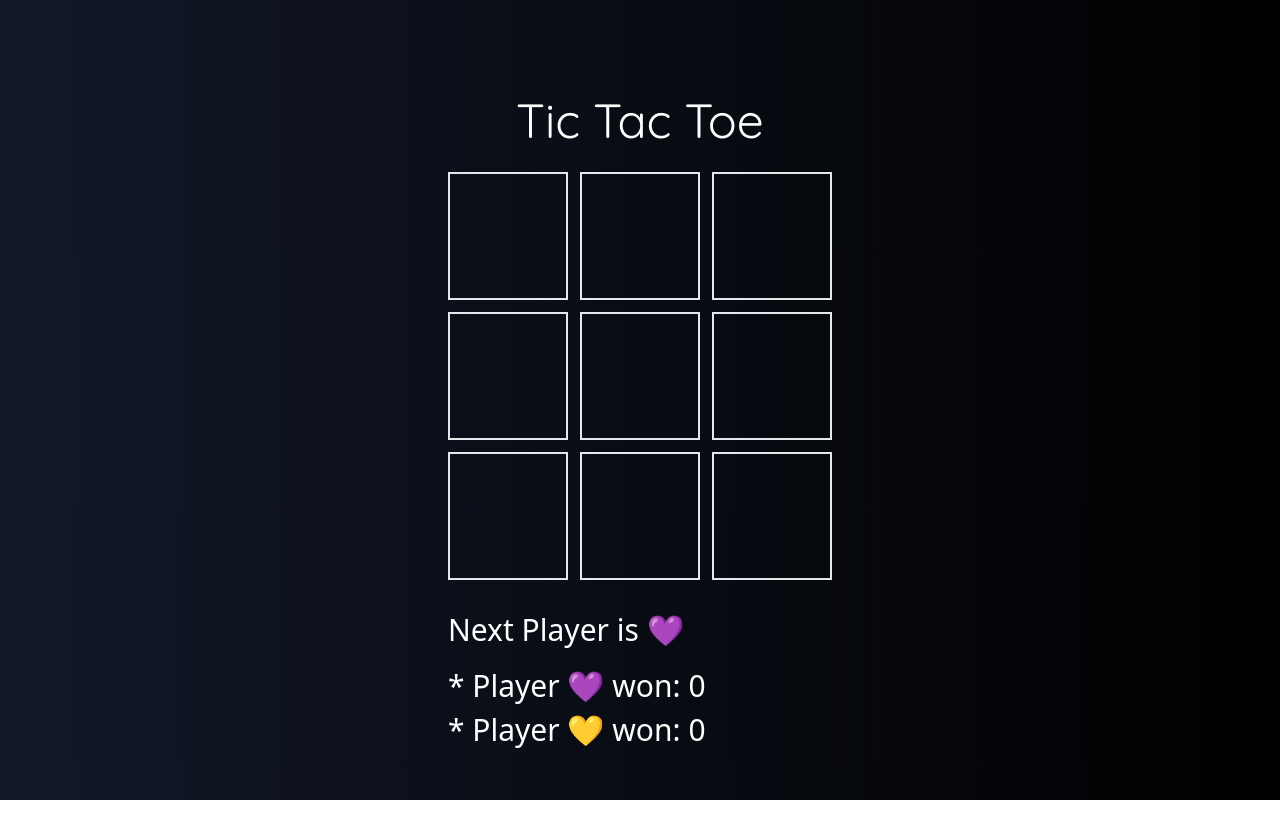
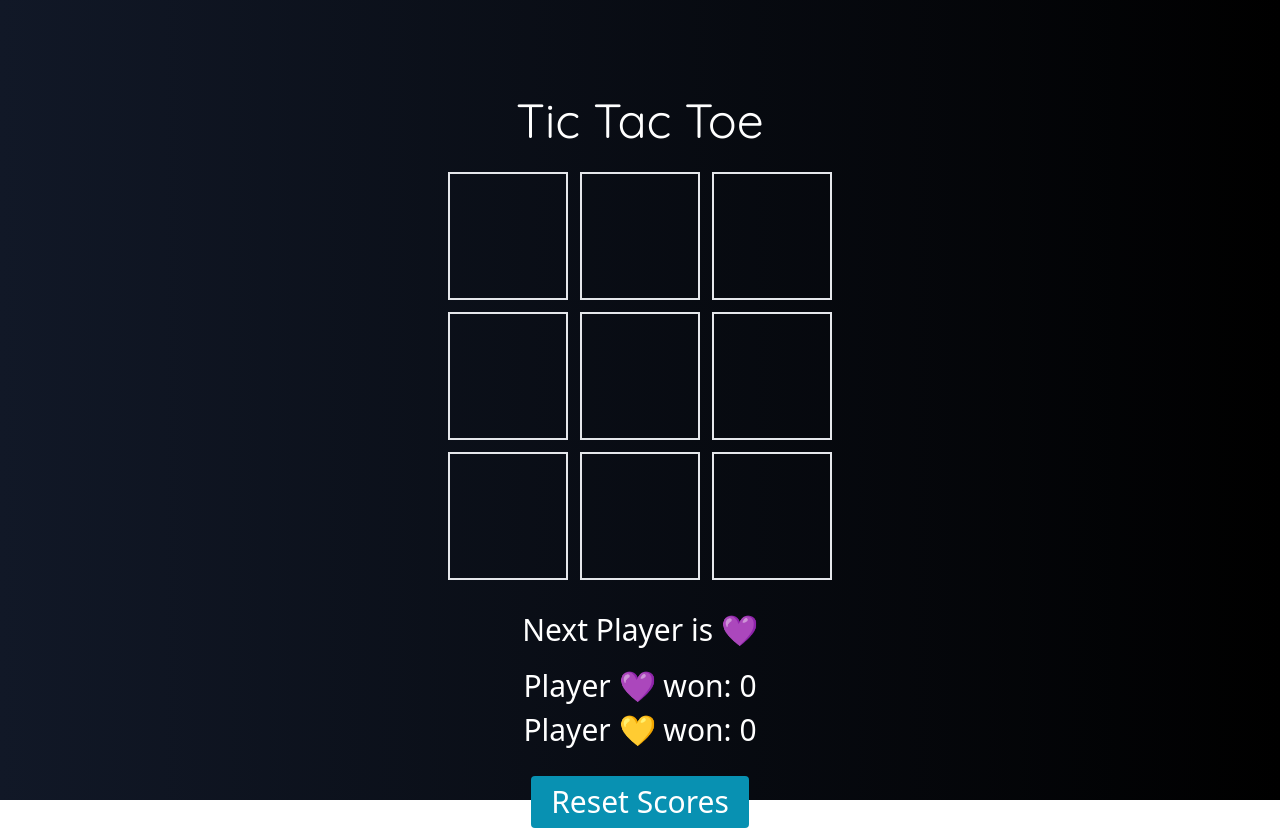
Before and after one commit to yukosuga/tic-tac-toe, a React (Vite) app: page / in a window 1280 px wide. Before the commit the page ends 800 px from the top, so only its background shows below. Built offline with nearby package versions, Linux system fonts and the light colour scheme.

Commit message:
Added reset button

```diff
--- a/src/App.tsx
+++ b/src/App.tsx
@@ -120,6 +120,11 @@ function App() {
     setGameState(newValues);
   };
 
+  const resetScores = () => {
+    setScores(INITIAL_SCORES);
+    localStorage.setItem("scores", JSON.stringify(INITIAL_SCORES));
+  };
+
   return (
     <div className="h-full p-24 bg-gradient-to-r from-gray-900 to-black">
       <h1 className="text-center text-5xl mb-7 font-display text-white">
@@ -136,16 +141,23 @@ function App() {
           ))}
         </div>
 
-        <div className="mx-auto w-96 text-3xl">
+        <div className="flex flex-col items-center justify-center mx-auto w-96 text-3xl">
           <p className="text-white mt-8">
             Next Player is <span>{currentPlayer}</span>
           </p>
           <p className="text-white mt-5">
-            * Player 💜 won: <span>{scores["💜"]}</span>
+            Player 💜 won: <span>{scores["💜"]}</span>
           </p>
           <p className="text-white mt-2">
-            * Player 💛 won: <span>{scores["💛"]}</span>
+            Player 💛 won: <span>{scores["💛"]}</span>
           </p>
+
+          <button
+            className="bg-cyan-600 hover:bg-cyan-800 text-white py-2 px-5 rounded mt-7"
+            onClick={resetScores}
+          >
+            Reset Scores
+          </button>
         </div>
       </div>
     </div>
```
